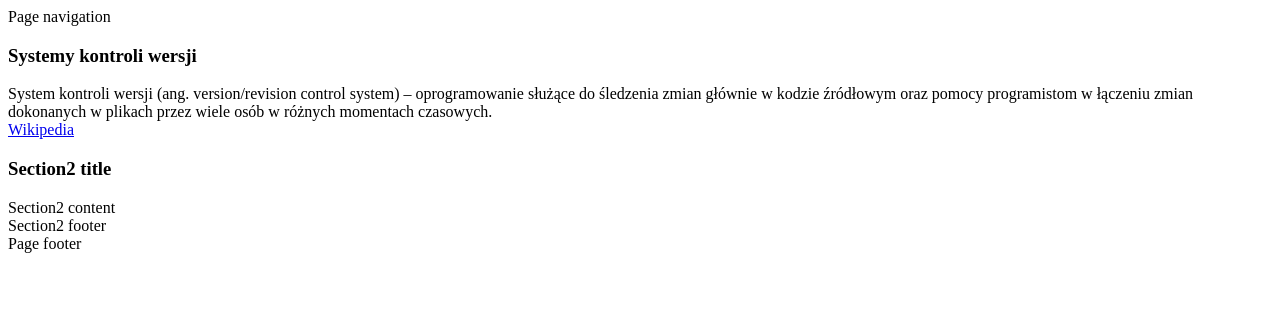
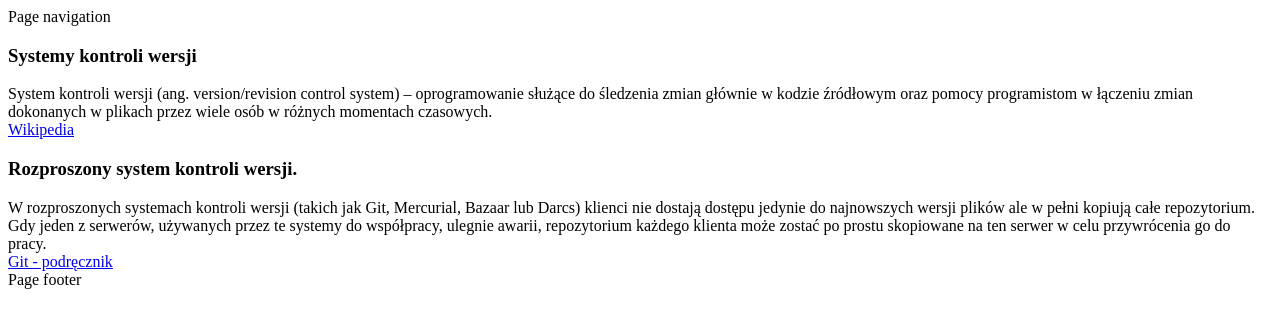
Before and after one commit to marszy/iislabpio_187821, a plain HTML site: page index.html in a window 1280 px wide. Drawn offline with Linux system fonts and the light colour scheme.

Commit message:
wymagamerge

```diff
--- a/index.html
+++ b/index.html
@@ -20,13 +20,13 @@
 		</section>
 		<section id="section2" class="panel panel-default">
 			<div class="panel-heading">
-	    		<h3 class="panel-title">Section2 title</h3>
+	    		<h3 class="panel-title">Rozproszony system kontroli wersji.</h3>
 	  		</div>
 	  		<div class="panel-body">
-		    	Section2 content
+		    	W rozproszonych systemach kontroli wersji (takich jak Git, Mercurial, Bazaar lub Darcs) klienci nie dostają dostępu jedynie do najnowszych wersji plików ale w pełni kopiują całe repozytorium. Gdy jeden z serwerów, używanych przez te systemy do współpracy, ulegnie awarii, repozytorium każdego klienta może zostać po prostu skopiowane na ten serwer w celu przywrócenia go do pracy.
 		  	</div>
 			<footer class="panel-footer">
-				Section2 footer
+				<a href="http://git-scm.com/book/pl/Pierwsze-kroki-Wprowadzenie-do-kontroli-wersji#Rozproszone-systemy-kontroli-wersji">Git - podręcznik</a>
 			</footer>
 		</section>
 		<footer  class="navbar">
```
